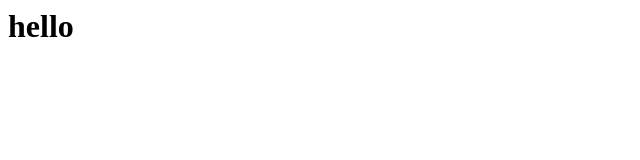
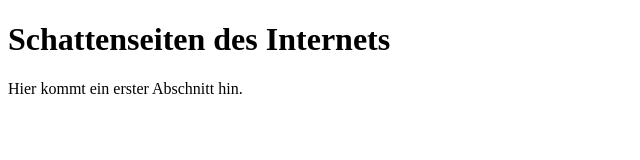
Before and after one commit to csengaged/schattenseiten_internet_og94, a plain HTML site: page index.html in a window 1280 px wide. Shown: the whole page, without its empty margins (0-640 px from the left). Drawn offline with Linux system fonts and the light colour scheme.

Commit message:
update index.html - erstellung landing page

```diff
--- a/index.html
+++ b/index.html
@@ -1 +1,12 @@
-<h1>hello</h1>
+<!DOCTYPE html>
+<html>
+<head>
+<title>Page Title</title>
+</head>
+<body>
+
+<h1>Schattenseiten des Internets</h1>
+<p>Hier kommt ein erster Abschnitt hin.</p>
+
+</body>
+</html>
```
